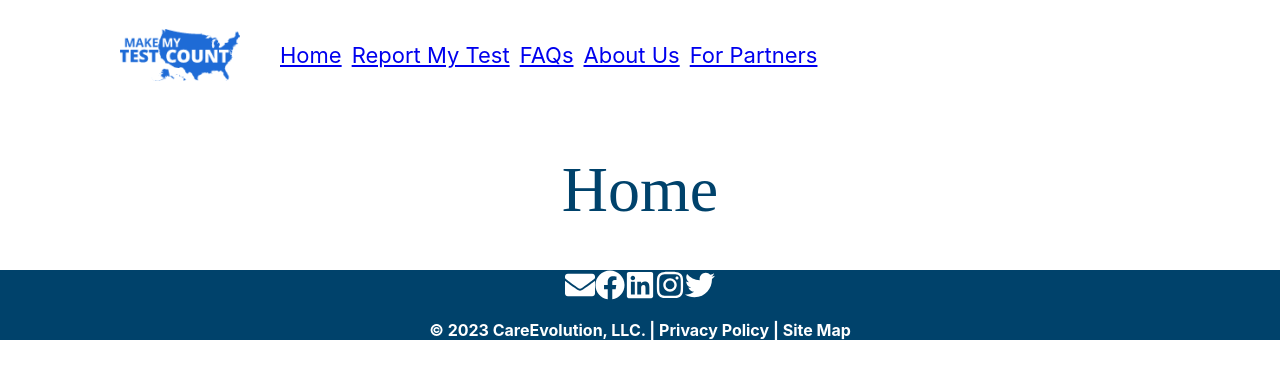
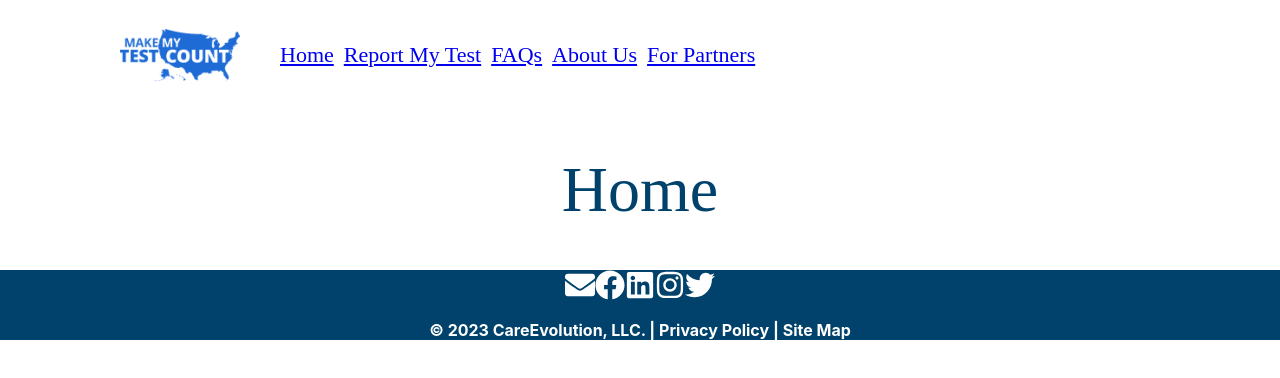
Before and after one commit to RosanneE/CovidTracker-TOPS2023, a React (Create React App) app in the folder frontend/: page / in a window 1280 px wide. Shown: the top 378 px of the page. Built offline with nearby package versions, Linux system fonts and the light colour scheme.

Commit message:
update nav css

```diff
--- a/frontend/src/App.css
+++ b/frontend/src/App.css
@@ -42,6 +42,12 @@
   align-items: center;
   padding: 20px;
   margin-left: 100px;
+  color: #00426b;
+  text-align: center;
+  font-family: Bitter;
+  font-size: 64px;
+  font-style: normal;
+  line-height: normal;
   /* width: 100%; */
   /* background-color: rgba(255, 255, 255, 0.966); */
 }
@@ -61,6 +67,7 @@
   list-style: none;
   text-decoration: none;
   color: #00426B;
+  font-weight: 500;
   /* transition: transform 1s ease-in-out; */
 }
 
```
